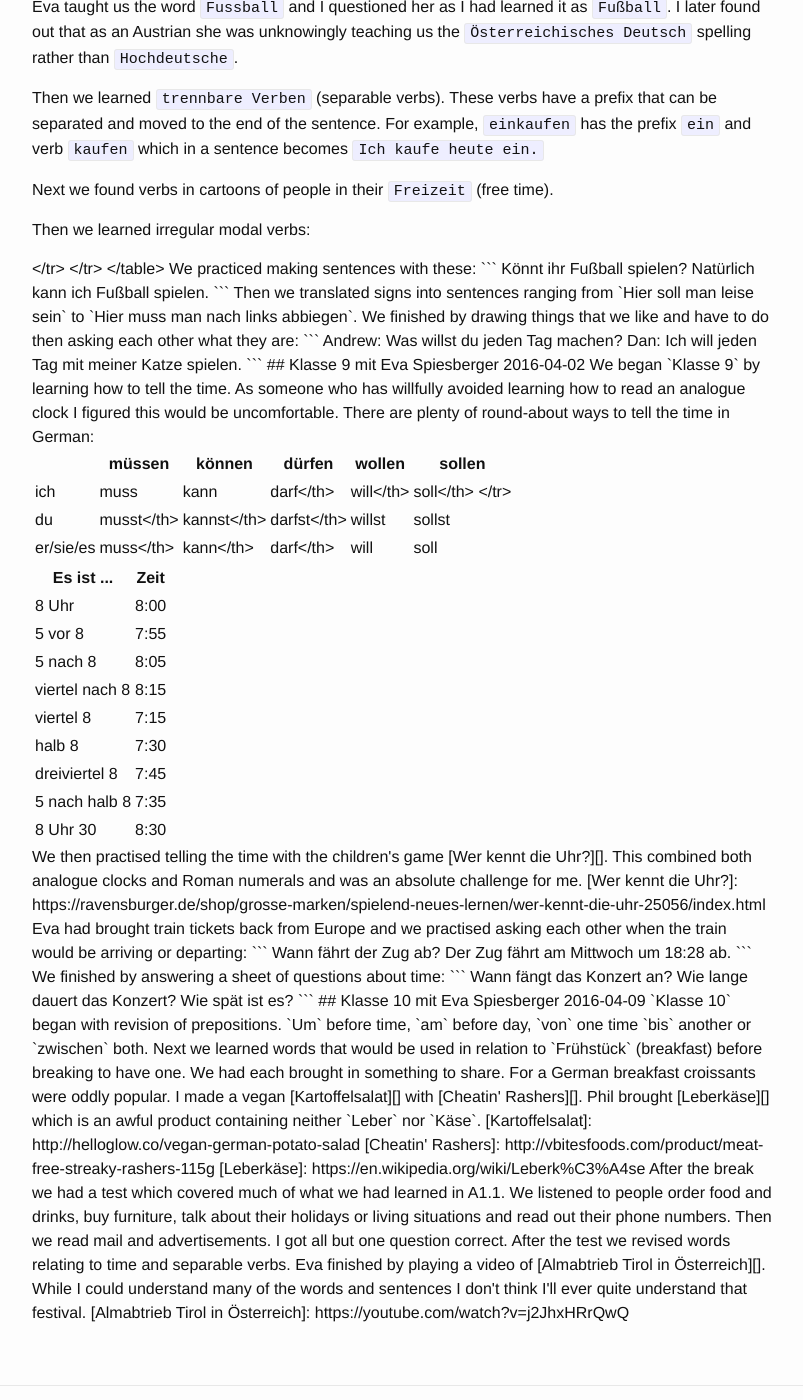
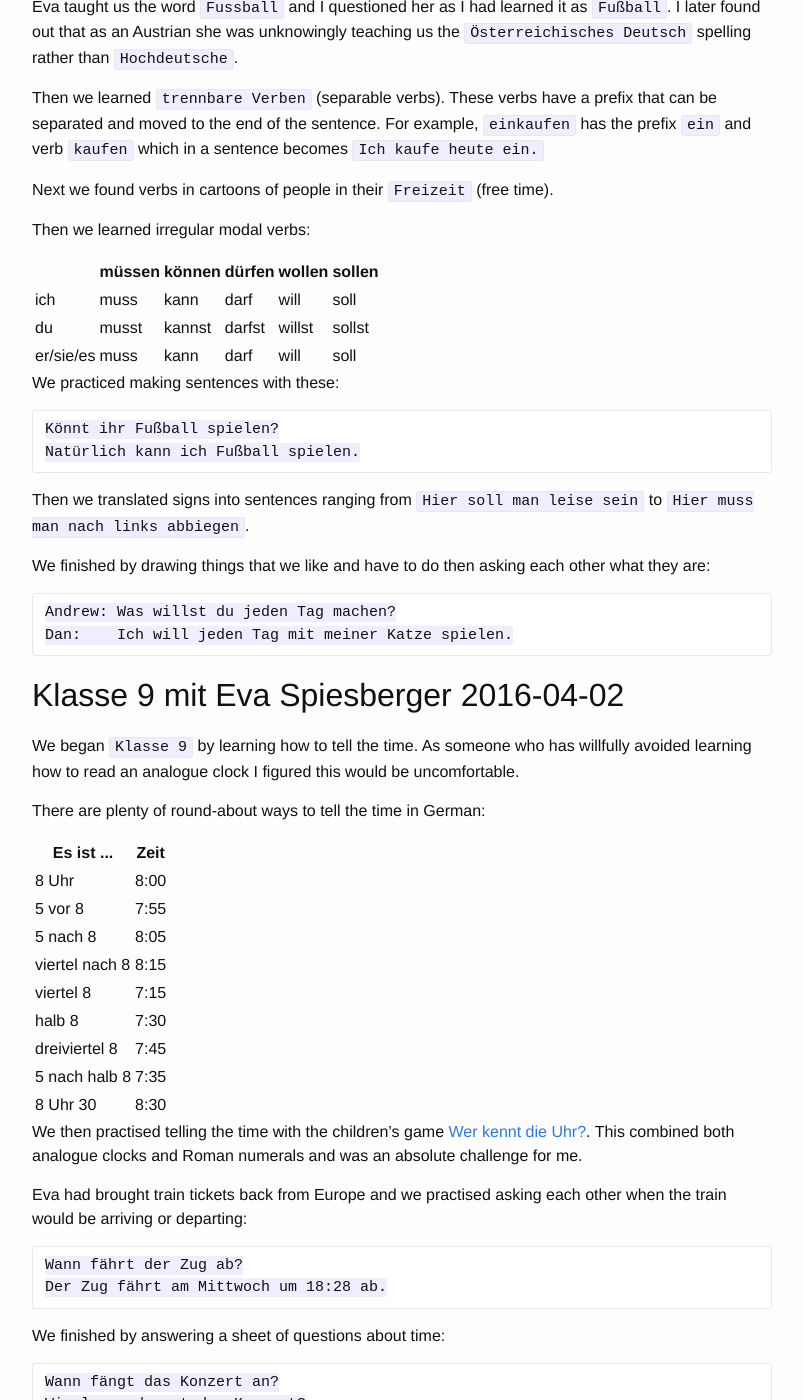
Before and after one commit to danmorrison/danmorrison.github.io, a Jekyll site: the page built from _posts/2016-04-25-goethe-institut-A1.1.md, in a window 1280 px wide and 1400 px high, scrolled down 7354 px. Shown: the whole window, without its empty margins (238-1041 px from the left). Built offline with Jekyll 4.4.1, drawn with Linux system fonts in a browser that asks for light colours; some of the changed lines change nothing that is shown; some of the changed text lies outside the part shown.

Commit message:
Fix </th>s to </td>s

```diff
--- a/_posts/2016-04-25-goethe-institut-A1.1.md
+++ b/_posts/2016-04-25-goethe-institut-A1.1.md
@@ -434,23 +434,23 @@ Then we learned irregular modal verbs:
 		<td>ich</td>
 		<td>muss</td>
 		<td>kann</td>
-		<td>darf</th>
-		<td>will</th>
-		<td>soll</th>
+		<td>darf</td>
+		<td>will</td>
+		<td>soll</td>
 	</tr>
 	<tr>
 		<td>du</td>
-		<td>musst</th>
-		<td>kannst</th>
-		<td>darfst</th>
+		<td>musst</td>
+		<td>kannst</td>
+		<td>darfst</td>
 		<td>willst</td>
 		<td>sollst</td>
 	</tr>
 	<tr>
 		<td>er/sie/es</td>
-		<td>muss</th>
-		<td>kann</th>
-		<td>darf</th>
+		<td>muss</td>
+		<td>kann</td>
+		<td>darf</td>
 		<td>will</td>
 		<td>soll</td>
 	</tr>
```
